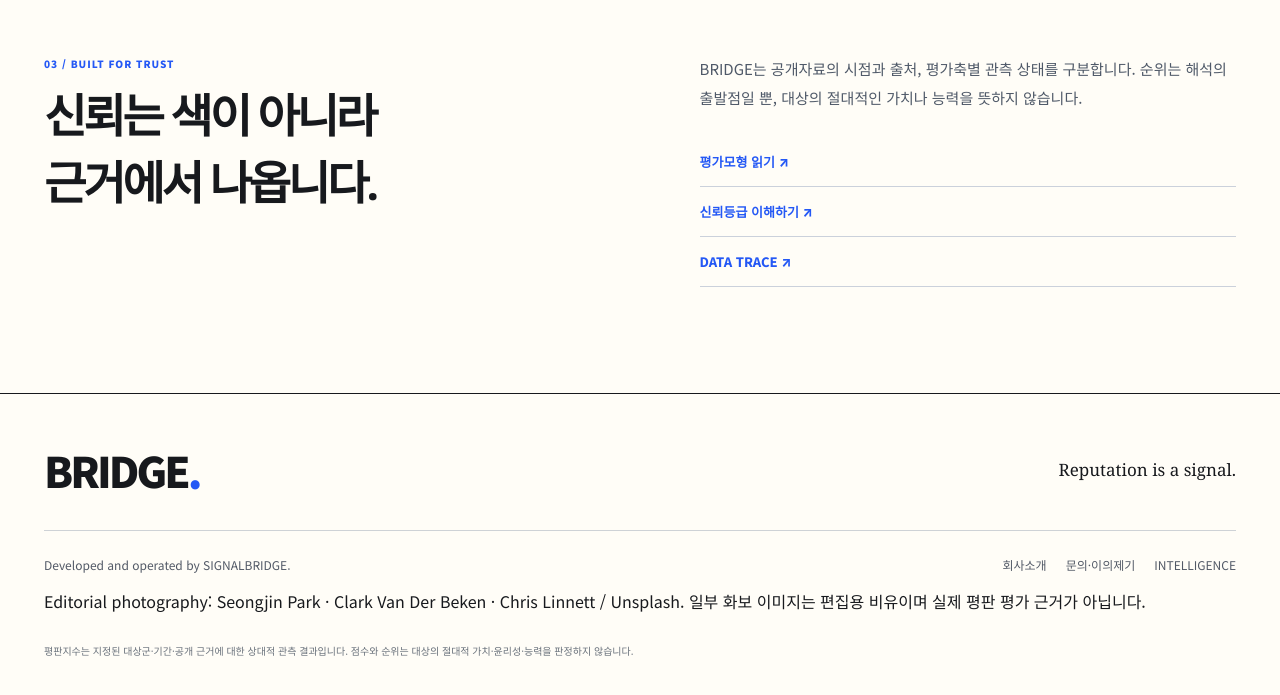
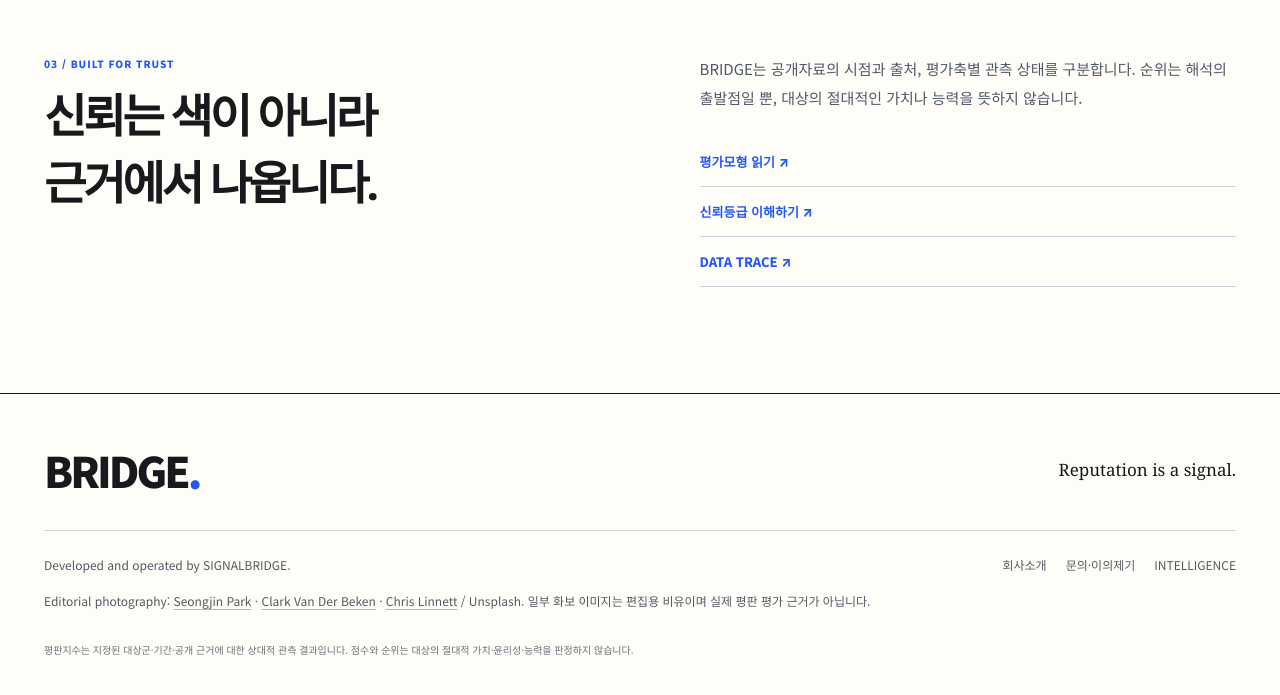
Before and after one commit to thefruitgrove/bridgebrand, a plain HTML site: page site/index.html in a window 1280 px wide. Shown: the part 4916-5611 px from the top of the page. Drawn offline with Linux system fonts and the light colour scheme.

Commit message:
design: make Unsplash photo credit same text size and rhythm as SIGNALBRIDGE footer credit

```diff
--- a/site/bridge-v2-magazine.css
+++ b/site/bridge-v2-magazine.css
@@ -173,3 +173,22 @@ body{background:#FFFDF7;color:#17191D}
  .v2-photoessay-caption p{text-align:left}
 }
 @media(max-width:380px){.v2-photoessay-major{height:340px}.v2-photoessay-side{grid-template-rows:160px}.v2-photoessay-head h2{font-size:29px}}
+
+/* Attribution text is metadata, not a visually dominant second headline. */
+.v2-footer .v2-photo-credit{
+  margin:17px 0 0;
+  max-width:none;
+  font:400 12px/1.8 'Noto Sans KR',sans-serif;
+  color:#525966;
+  letter-spacing:0;
+}
+.v2-footer .v2-photo-credit a{
+  color:inherit;font:inherit;text-decoration:underline;
+  text-decoration-color:#A7B5C4;text-underline-offset:3px;
+}
+.v2-footer .v2-photo-credit a:hover,.v2-footer .v2-photo-credit a:focus-visible{
+  color:#2458F5;text-decoration-color:#2458F5;
+}
+@media(max-width:760px){
+  .v2-footer .v2-photo-credit{font-size:12px;line-height:1.85}
+}
```
